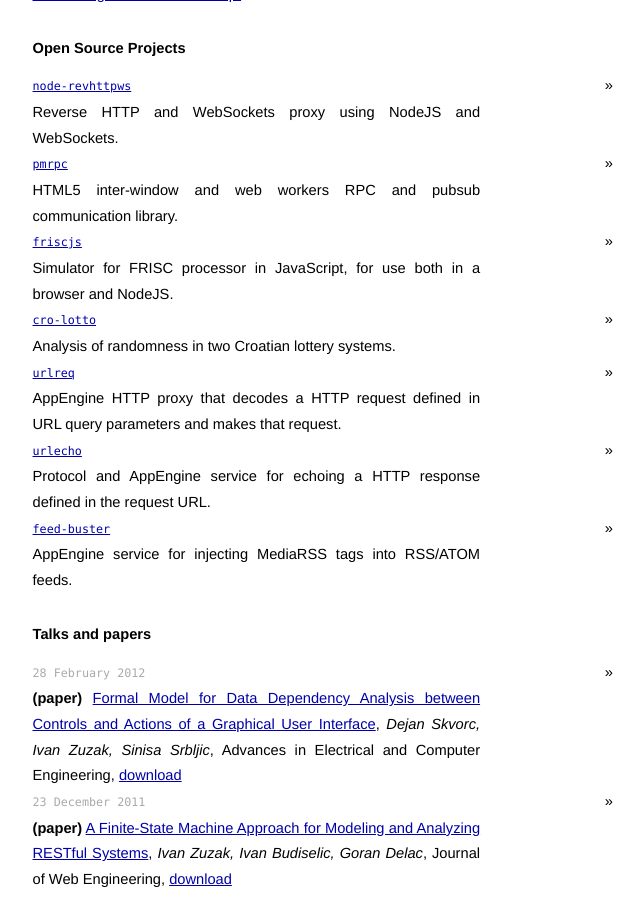
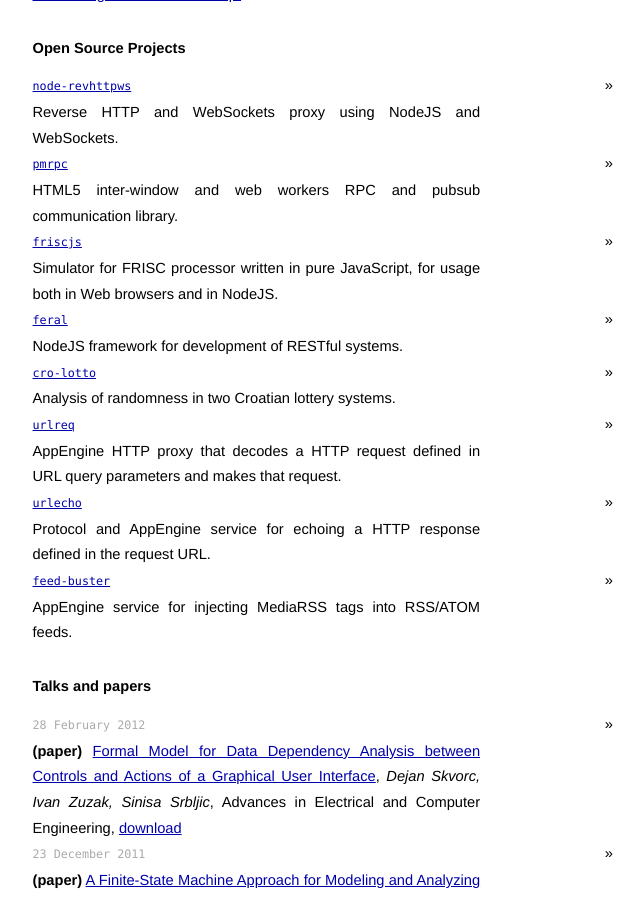
Before and after one commit to izuzak/izuzak.github.com, a Jekyll site: the page built from index.html, in a window 1280 px wide and 900 px high, scrolled down 1130 px. Shown: the whole window, without its empty margins (314-958 px from the left). Built offline with Jekyll 4.4.1, drawn with Linux system fonts in a browser that asks for light colours; Markdown is read by kramdown in place of the engine named in the settings; comment, search, counter and statistics services are not loaded.

Commit message:
add feral to list of projects

```diff
--- a/index.html
+++ b/index.html
@@ -11,8 +11,12 @@
       url: http://github.com/izuzak/pmrpc
 
     - name: friscjs
-      description: Simulator for FRISC processor in JavaScript, for use both in a browser and NodeJS.
+      description: Simulator for FRISC processor written in pure JavaScript, for usage both in Web browsers and in NodeJS.
       url: http://github.com/izuzak/FRISCjs
+
+    - name: feral
+      description: NodeJS framework for development of RESTful systems.
+      url: https://github.com/izuzak/feral
 
     - name: cro-lotto
       description: Analysis of randomness in two Croatian lottery systems.
```
